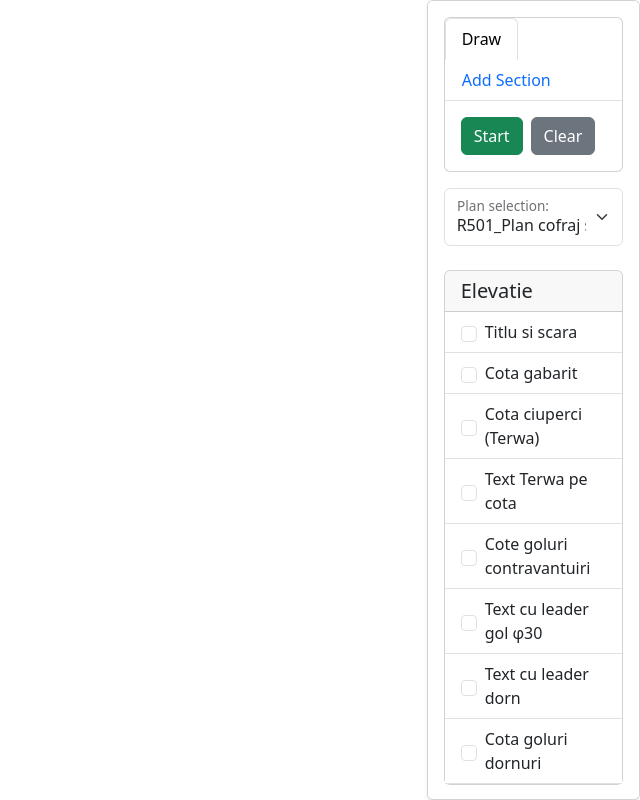
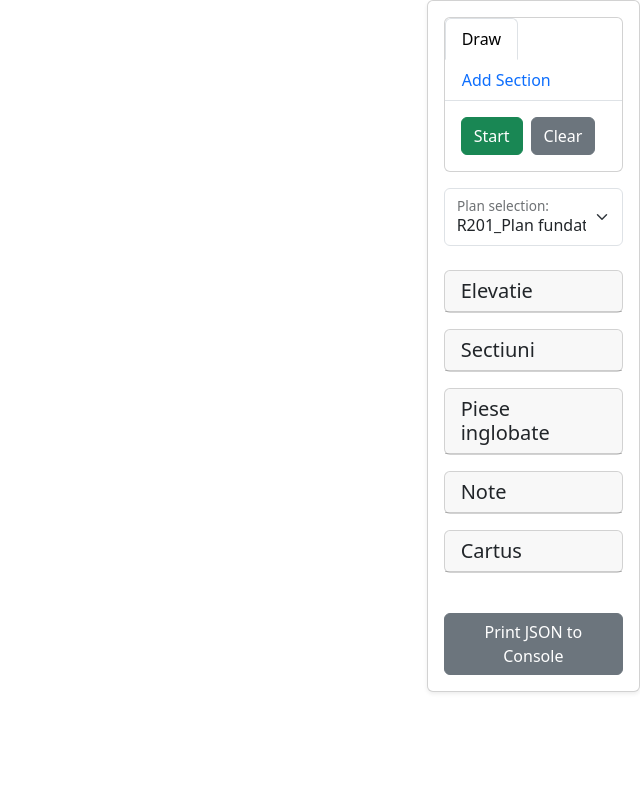
Before and after one commit to rct24/check-list-plans, a React (Vite) app: page / in a window 1280 px wide. Shown: the whole page, without its empty margins (640-1280 px from the left). Built offline with nearby package versions, Linux system fonts and the light colour scheme.

Commit message:
new file:   public/R201_Plan fundatii.pdf 	modified:   src/App.jsx 	modified:   src/components/PdfViewer.jsx

```diff
--- a/src/App.jsx
+++ b/src/App.jsx
@@ -4,6 +4,7 @@ import { useState, useRef } from "react";
 
 function App() {
   const [planList, setPlanList] = useState([
+    "R201_Plan fundatii",
     "R501_Plan cofraj stalp S1",
     "R502_Plan armare stalp S1",
     "R601_Plan cofraj grinda GA1",
--- a/src/components/PdfViewer.jsx
+++ b/src/components/PdfViewer.jsx
@@ -6,7 +6,7 @@ function drawGreenCheckMark(ctx, x, y, radius) {
   ctx.arc(x, y, radius, 0, 2 * Math.PI, false);
   ctx.fillStyle = "#28a745";
   ctx.fill();
-  ctx.lineWidth = 4;
+  ctx.lineWidth = 1;
   ctx.strokeStyle = "#28a745";
   ctx.stroke();
 
@@ -51,6 +51,7 @@ export default function PdfViewer({ selectedPlan, isDraw = false }) {
     if (canvas) {
       const ctx = canvas.getContext("2d");
       const rect = canvas.getBoundingClientRect();
+
       const x = e.clientX - rect.left;
       const y = e.clientY - rect.top;
       drawGreenCheckMark(ctx, x, y, 10);
```
Also changed, not shown: 1 other file (tests, documents, lock files or other folders).
